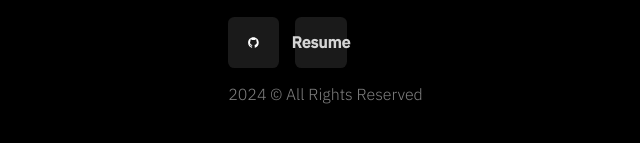
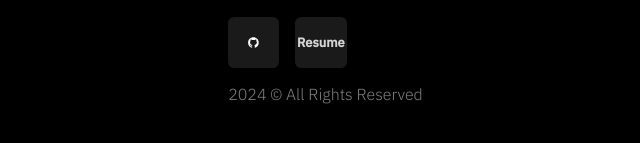
Before and after one commit to TheRealChrisWilliams/TheRealChrisWilliams.github.io, a plain HTML site: page index.html in a window 1280 px wide. Shown: the part 1221-1364 px from the top of the page, 291-931 px from the left. Drawn offline with Linux system fonts and the light colour scheme.

Commit message:
Update index.html

```diff
--- a/index.html
+++ b/index.html
@@ -26,7 +26,7 @@
           </a>
           <!-- Link to download the resume -->
           <a href="docs/Chris_Williams_Resume.pdf" download="Chris_Williams_Resume.pdf" class="link">
-            <h5>Resume</h5>
+            <h6>Resume</h6>
           </a>
         </div>
         <p style="color: #818181; font-size: smaller">2024 © All Rights Reserved</p>
```
